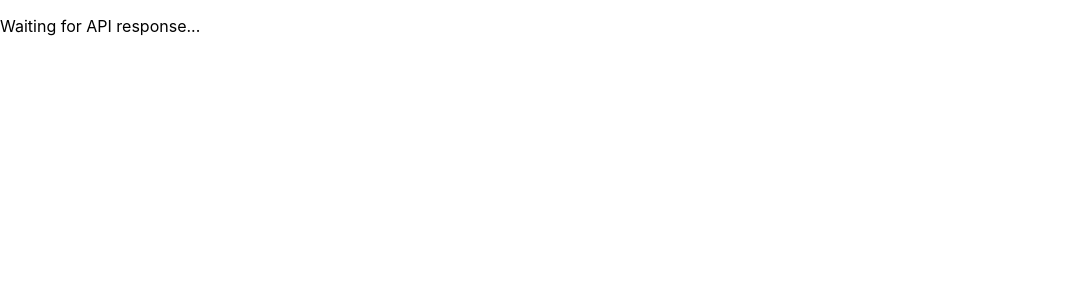
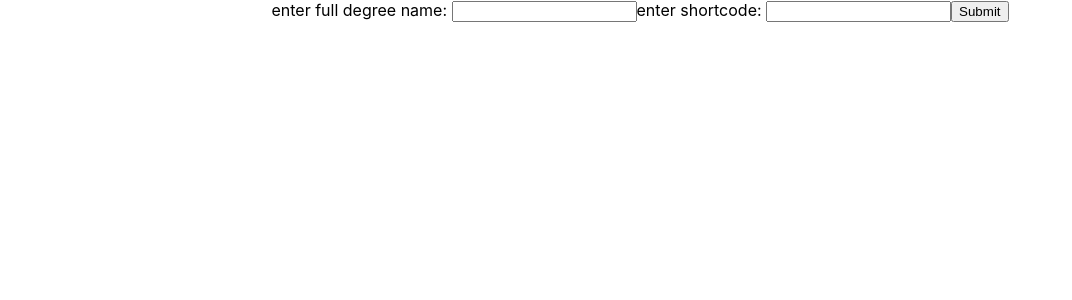
Before and after one commit to Ivanidze1235/fullstack_project_2, a React (Create React App) app in the folder unisystem/: page /newdegree in a window 1280 px wide. Shown: the top 300 px of the page, without its empty margins (0-1072 px from the left). Built offline with nearby package versions, Linux system fonts and the light colour scheme; no server answers.

Commit message:
finished degree adding functionality

```diff
--- a/unisystem/src/App.js
+++ b/unisystem/src/App.js
@@ -14,45 +14,14 @@ import ModuleStudents from './components/moduleStudents';
 import NewDegree from './components/newdegree';
 
 function App() {
-  const [degreeData, setDegreeData] = useState(null)
-  useEffect(()=> {
-    fetch("http://localhost:8000/api/degree")
-            .then((res) => res.json())
-            .then(data => {
-              setDegreeData(data)
-            })
-            .catch((err) => console.error(err))
-    }, [])
-    const [cohortData, setCohortData] = useState(null)
-    useEffect(()=> {
-      fetch("http://localhost:8000/api/cohort")
-              .then((res) => res.json())
-              .then(data => {
-                setCohortData(data)
-                console.log(cohortData)
-              })
-              .catch((err) => console.error(err))
-      }, [])
 
-    const [moduleData, setModuleData] = useState(null)
-    useEffect(()=> {
-      fetch("http://localhost:8000/api/module")
-              .then((res) => res.json())
-              .then(data => {
-                setModuleData(data)
-              })
-              .catch((err) => console.error(err))
-      }, [])
-
-  if (degreeData != null && cohortData != null){
     return (
       <div className="App">
-
         <Routes>
           <Route exact path={"/"} element={<Home/>}></Route>
-          <Route exact path={"/degrees"} element={<Degrees data={degreeData}/>}></Route>
-          <Route exact path={"/cohorts"} element={<Cohorts data={cohortData}/>}></Route>
-          <Route exact path={"/modules"} element={<Modules data={moduleData}/>}></Route>
+          <Route exact path={"/degrees"} element={<Degrees/>}></Route>
+          <Route exact path={"/cohorts"} element={<Cohorts/>}></Route>
+          <Route exact path={"/modules"} element={<Modules/>}></Route>
           <Route path={"/degree"} element={<Degree/>}></Route>
           <Route path={"/cohort"} element={<Cohort/>}></Route>
           <Route path={"/student"} element={<Student/>}></Route>
@@ -62,12 +31,7 @@ function App() {
         </Routes>
       </div>
     );
-  }
-  else{
-    return(
-      <p>Waiting for API response...</p>
-    )
-  }
 }
 
+
 export default App;
--- a/unisystem/src/components/cohorts.jsx
+++ b/unisystem/src/components/cohorts.jsx
@@ -1,12 +1,25 @@
 import { Link } from "react-router";
+import { useState } from 'react';
+import { useEffect } from 'react';
 
-function Cohorts({data}){
+function Cohorts(){
+
+    const [cohortData, setCohortData] = useState(null)
+        useEffect(()=> {
+          fetch("http://localhost:8000/api/cohort")
+                  .then((res) => res.json())
+                  .then(data => {
+                    setCohortData(data)
+                    console.log(cohortData)
+                  })
+                  .catch((err) => console.error(err))
+          }, [])
 
     const listCohortLinks = () => {
-        if(data != null){
+        if(cohortData != null){
             console.log("this is data")
-            console.log(data)
-            let list = data.map(el => <li key={el.id}>{el.id} <Link to={`/cohort/?code=${el.id}`}>Go to {el.id}</Link></li>)
+            console.log(cohortData)
+            let list = cohortData.map(el => <li key={el.id}>{el.id} <Link to={`/cohort/?code=${el.id}`}>Go to {el.id}</Link></li>)
             return list;
         }
 
--- a/unisystem/src/components/degrees.jsx
+++ b/unisystem/src/components/degrees.jsx
@@ -1,11 +1,23 @@
 import { Link } from "react-router";
+import { useState } from 'react';
+import { useEffect } from 'react';
 
-function Degrees({data}){
+function Degrees(){
+
+    const [degreeData, setDegreeData] = useState(null)
+      useEffect(()=> {
+        fetch("http://localhost:8000/api/degree")
+                .then((res) => res.json())
+                .then(data => {
+                  setDegreeData(data)
+                })
+                .catch((err) => console.error(err))
+        }, [])
 
     const listDegreeLinks = () => {
-        if(data != null){
-            console.log(data)
-            let list = data.map(el => <li key={el.shortcode}><Link to={`/degree/?degree=${el.shortcode}`}>Go to {el.shortcode}</Link></li>)
+        if(degreeData != null){
+            console.log(degreeData)
+            let list = degreeData.map(el => <li key={el.shortcode}><Link to={`/degree/?degree=${el.shortcode}`}>Go to {el.shortcode}</Link></li>)
             return list;
         }
 
--- a/unisystem/src/components/modules.jsx
+++ b/unisystem/src/components/modules.jsx
@@ -1,11 +1,23 @@
 import { Link } from "react-router";
+import { useState } from 'react';
+import { useEffect } from 'react';
 
-function Modules({data}){
+function Modules(){
+
+    const [moduleData, setModuleData] = useState(null)
+    useEffect(()=> {
+      fetch("http://localhost:8000/api/module")
+              .then((res) => res.json())
+              .then(data => {
+                setModuleData(data)
+              })
+              .catch((err) => console.error(err))
+      }, [])
 
     const listModuleLinks = () => {
-        if(data != null){
-            console.log(data)
-            let list = data.map(el => <li key={el.code}><Link to={`/module/?module=${el.code}`}>Go to {el.code}</Link></li>)
+        if(moduleData != null){
+            console.log(moduleData)
+            let list = moduleData.map(el => <li key={el.code}> {el.full_name} <Link to={`/module/?module=${el.code}`}>Go to {el.code}</Link></li>)
             return list;
         }
 
--- a/unisystem/src/components/newdegree.jsx
+++ b/unisystem/src/components/newdegree.jsx
@@ -1,11 +1,57 @@
+import { useState } from "react"
+import { useNavigate } from "react-router-dom"
+import { Link } from "react-router-dom"
+
 function NewDegree(){
+    const [full_name, setName] = useState("")
+    const [shortcode, setShortcode] = useState("")
+    const navigate = useNavigate()
+
+    const postDegree = (e) => {
+        console.log(full_name, shortcode)
+        e.preventDefault()
+        fetch("http://localhost:8000/api/degree/", {
+
+            // Adding method type
+            method: "POST",
+            mode: "cors",
+            // Adding body or contents to send
+            body: JSON.stringify({
+                full_name: full_name,
+                shortcode: shortcode
+            }),
+
+            // Adding headers to the request
+            headers: {
+                "Content-type": "application/json; charset=UTF-8"
+            }
+        })
+
+        // Converting to JSON
+        .then(response => response.json())
+
+        // Displaying results to console
+        .then(json => console.log(json));
+        navigate("/degrees");
+    }
 
     return(
-        <div>
-            <p>
-                I am mew degree creation page
-            </p>
-        </div>
+        <form onSubmit={postDegree}>
+            <label>enter full degree name: </label>
+            <input  type="text"
+                    value={full_name}
+                    onChange={(name) => setName(name.target.value)}
+            />
+            <label>enter shortcode: </label>
+            <input  type="text"
+                    value={shortcode}
+                    onChange={(name) => setShortcode(name.target.value)}
+            />
+
+            <button type="submit">
+                Submit
+            </button>
+        </form>
     )
 }
 
```
